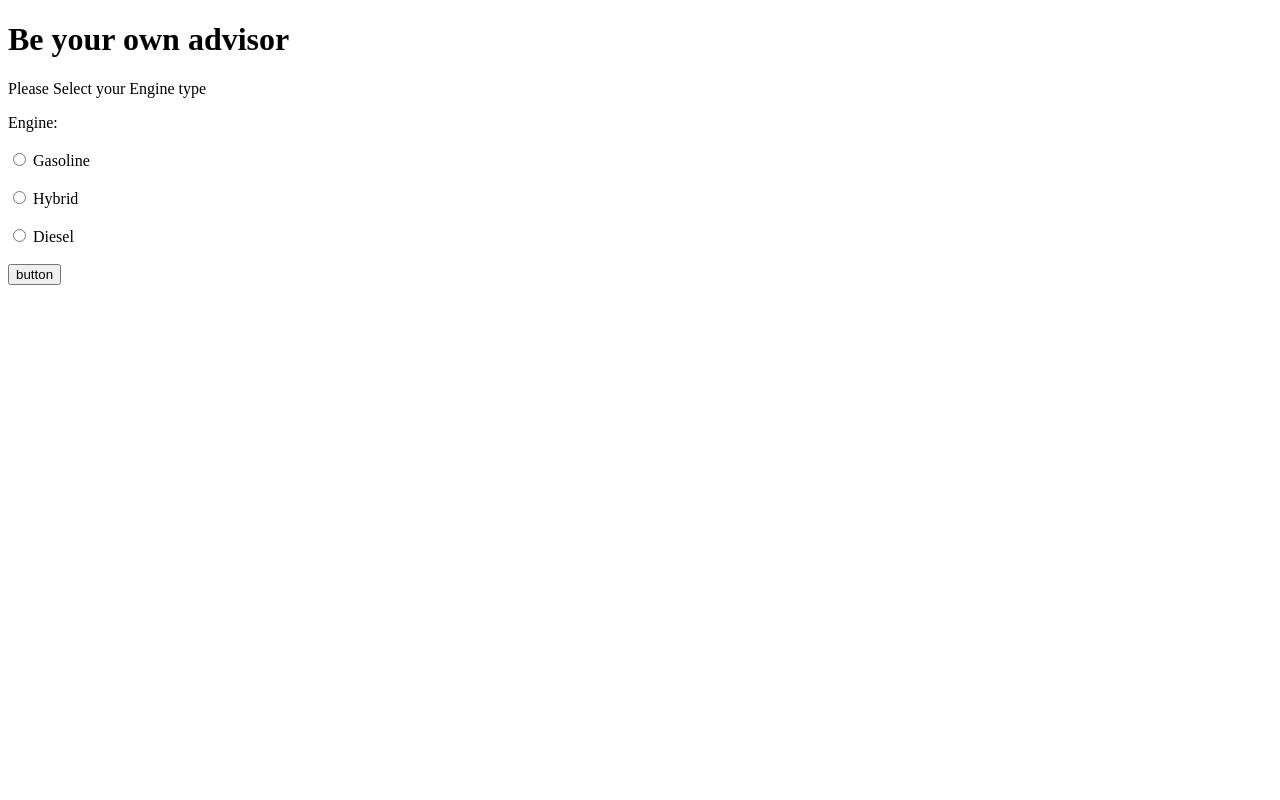
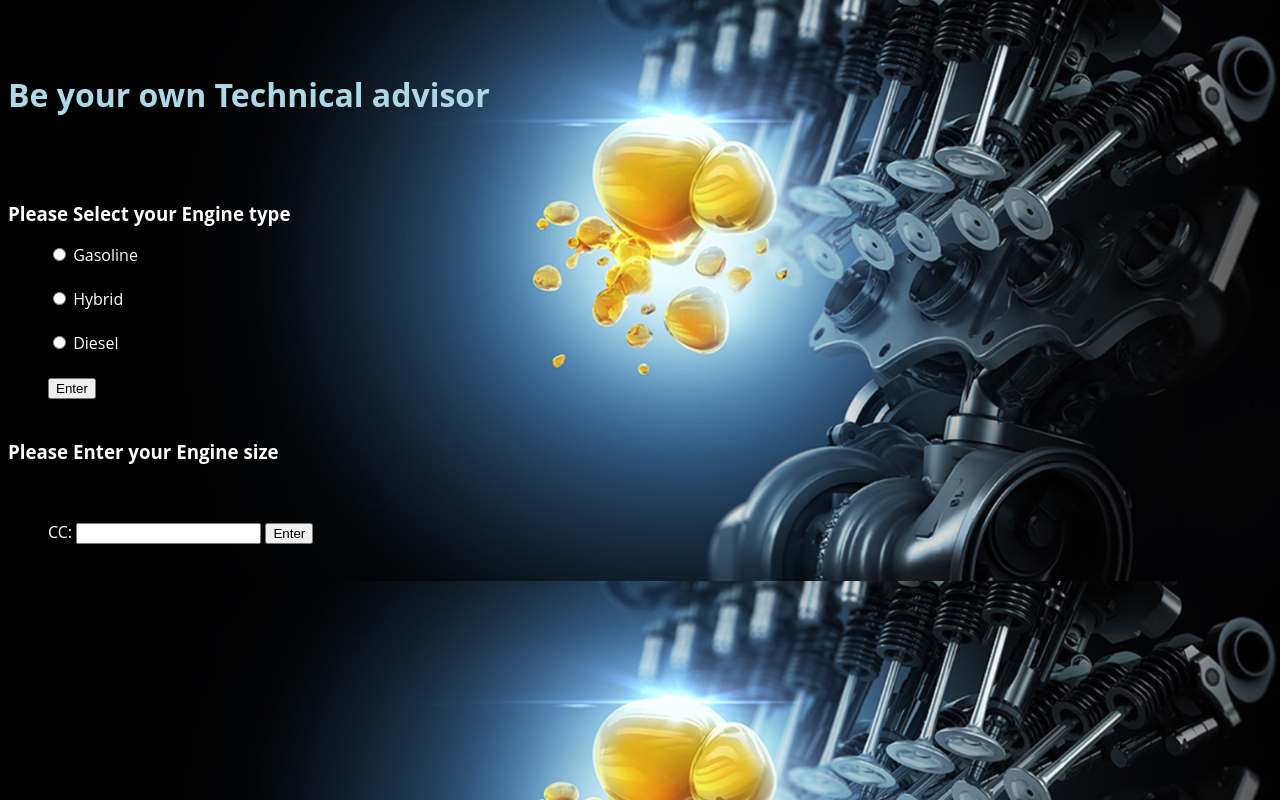
Before and after one commit to Saharalissa/OIL-grade, a plain HTML site: page index.html in a window 1280 px wide. Drawn offline with nearby package versions, Linux system fonts and the light colour scheme.

Commit message:
final shape

```diff
--- a/index.html
+++ b/index.html
@@ -4,21 +4,34 @@
 <link rel="stylesheet" type="text/css" href="style.css">
 <script src='http://ajax.aspnetcdn.com/ajax/jQuery/jquery-3.2.1.js'></script>
 </head>
-<body>
-	<h1>Be your own advisor</h1>
-	<p>Please Select your Engine type</p>
-	<div class="container">
-  <label for="engine">Engine:</label><br><br>
+<body><br><br>
+	<h1 id="fontColor">Be your own Technical advisor</h1><br><br>
+	<h3>Please Select your Engine type</h3>
+	<div>
+    <ul>
+  <!-- <label for="engine"></label><br> -->
   <input type="radio" id="gasoline" name="engine" value="gasoline">
   <label for="gasoline">Gasoline</label><br><br>
   <input type="radio" id="hybrid" name="engine" value="hybrid">
   <label for="hybrid">Hybrid</label><br><br>
   <input type="radio" id="diesel" name="engine" value="diesel">
   <label for="diesel">Diesel</label><br><br>
-  <button id = "sort" onclick="add()">button</button><br>
+  <button id = "sort" onclick="add()">Enter</button><br>
+
   <p id="result"></p>
+</ul>
+</div>
+<h3>Please Enter your Engine size</h3><br>
+<div>
+<ul>
+<label for="cc" class="size">CC:</label>
+<input type="text" id="inputA" name="inputA">
+<button id = "sortAdd" onclick="addSize()">Enter</button><br>
 
+<p id="resultAdd"></p>
+</ul>
 </div>
+
 <script src="main.js"></script>
 </body>
 </html>
--- a/main.js
+++ b/main.js
@@ -6,37 +6,35 @@ var hyb=["0w20", "5w20", "5w30", "0w40"];
 
 function add() {
 	var petr=document.getElementById("gasoline");
-	var petro=document.getElementById("diesel")
-	var petrol=document.getElementById("hybrid")
+	var petro=document.getElementById("diesel");
+	var petrol=document.getElementById("hybrid");
 
-	 if(petr.checked) {
-     document.getElementById("result").innerHTML="YOU CAN CHOOSE GRADE "+gas[0]+" OR "+gas[1]
+	if(petr.checked===false && petro.checked===false && petrol.checked===false) {
+		alert("YOU MUST SELECT ENGINE TYPE")
+	}else if(petr.checked) {
+     document.getElementById("result").innerHTML="YOU CAN CHOOSE GRADE ''"+gas[0]+"'' OR GRADE ''"+gas[1]+"''"
  } else if(petro.checked) {
- 	document.getElementById("result").innerHTML="YOU CAN CHOOSE GRADE "+dies
+ 	document.getElementById("result").innerHTML="YOU SUITABLE GRADE IS ''"+dies+"''"
  } else if(petrol.checked) {
- 	document.getElementById("result").innerHTML="YOU CAN CHOOSE GRADE "+hyb[0]+" OR "+hyb[1]+" OR "+hyb[2]+" OR "+hyb[3]
+ 	document.getElementById("result").innerHTML="YOU CAN CHOOSE GRADE ''"+hyb[0]+" ''OR GRADE ''"+hyb[1]+"'' OR GRADE ''"+hyb[2]+"'' OR GRADE ''"+hyb[3]+"''"
 
  }
 }
 
+function addSize() {
+var size = document.getElementById("inputA").value
 
-
-
-// const paragraph = document.querySelector('p');
-// button.addEventListener('click', updateButton);
-
-
-// $("#sort").click(function() {
-// 	if (button1.value === 'Hybrid') {
-//     button1.value = 'gas';
-//     alert('The machine has started!')}})
-//     // paragraph.textContent = 'The machine has started!';
-//   // } else {
-//   //   button.value = 'Start machine';
-//   //   paragraph.textContent = 'The machine is stopped.';
-//   // }
-// }
-// })
-
-
- // $("gas").appendTo("#result");
+	if (size === "") {
+		alert("YOU MUST ENTER ENGINE SIZE")
+	} else if (size <= 1200) {
+	document.getElementById("resultAdd").innerHTML = "YOU NEED ("+3+") LITRES OF OIL"
+	} else if(size > 1200 && size <= 2000) {
+	document.getElementById("resultAdd").innerHTML = "YOU NEED ("+4+") LITRES OF OIL"
+}else if(size > 2000 && size <= 3000) {
+	document.getElementById("resultAdd").innerHTML ="YOU NEED ("+5+") LITRES OF OIL"
+}else if(size > 3000 && size <= 4000) {
+	document.getElementById("resultAdd").innerHTML = "YOU NEED ("+6+") LITRES OF OIL"
+}else {
+	document.getElementById("resultAdd").innerHTML = "YOU NEED ("+7+") LITRES OF OIL"
+}
+}
--- a/style.css
+++ b/style.css
@@ -1,18 +1,34 @@
-/*body{
+body{
+	top: 60%;
 	font-family: "open Sans", sans-serif;
-	background-image: url("oil2.jpg");
-	min-height: 80vh;
+	background-image: url("oil4.jpg");
 	background-size: cover;
 	position: relative;
+	margin:center;
+	text-align:left;
+	color: white;
+
 }
 
-.landing-page .overlay {
-	background-color: rgba(0,0,0,.6);
-	position: absolute;
-	width: 100%;
-	height: 100%;
-	left:0;
-	top: 0;
-	z-index: 1;
+
+#result{
+	width: 40%;
+/*	border-style: inset;*/
+	padding: 0px 20px 5px 10px;
+	text-align: left;
+	margin: 40px, 40px, 20px, 20px;
+	color: orange;
 }
-*/
+
+#resultAdd{
+	width: 40%;
+	/*border-style: inset;*/
+	padding: 0px 20px 5px 10px;
+	text-align: left;
+	margin: 40px, 40px, 20px, 20px;
+	color: orange;
+}
+
+#fontColor{
+	color: lightblue;
+}
```
Also changed, not shown: oil4.jpg (added).
